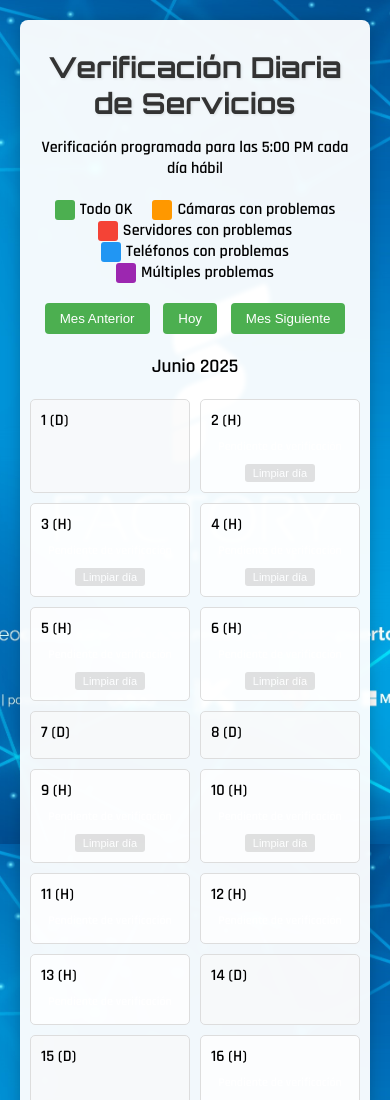
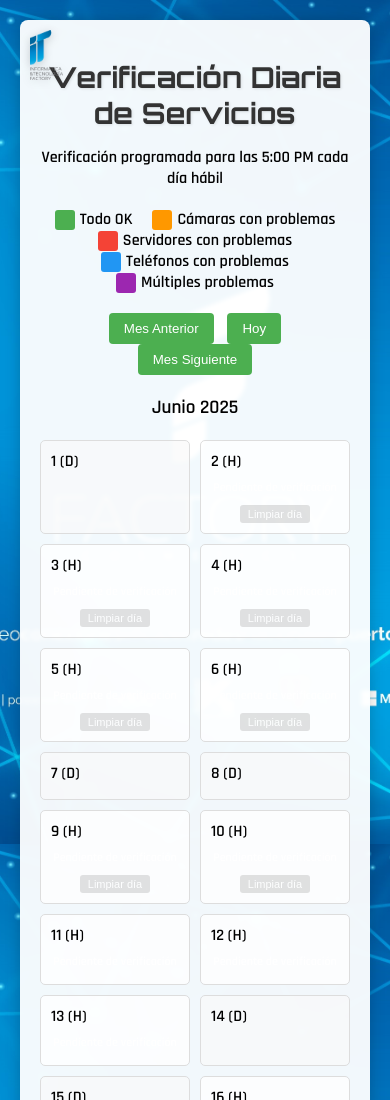
Before and after one commit to Bmorales-cc/calendario, a plain HTML site: page index.html in a window 390 px wide. Shown: the top 1100 px of the page. Drawn offline with Linux system fonts and the light colour scheme.

Commit message:
Add files via upload

```diff
--- a/index.html
+++ b/index.html
@@ -9,6 +9,9 @@
 </head>
 <body>
     <div class="container">
+        <div class="it-logo-container">
+            <img src="./assets/logo-it.png" alt="Logo Departamento IT" class="it-logo">
+        </div>
         <h1>Verificación Diaria de Servicios</h1>
         <p style="text-align: center;">Verificación programada para las 5:00 PM cada día hábil</p>
 
--- a/styles.css
+++ b/styles.css
@@ -244,3 +244,62 @@ button:hover {
         font-size: 1.8em;
     }
 }
+
+/* Estilos para el logo */
+.it-logo-container {
+    position: absolute;
+    top: 15px;
+    left: 15px;
+    z-index: 10;
+}
+
+.it-logo {
+    height: 100px; /* Tamaño más grande */
+    width: auto;
+    transition: all 0.3s ease;
+    filter: drop-shadow(0 2px 4px rgba(0,0,0,0.2));
+}
+
+.it-logo:hover {
+    transform: scale(1.05);
+    opacity: 0.9;
+}
+
+/* Ajuste del contenedor principal */
+.container {
+    position: relative; /* Necesario para posicionamiento absoluto del logo */
+    padding: 20px; /* Mantén tu padding original */
+    /* ... otros estilos existentes del container ... */
+}
+
+/* Envuelve el contenido para evitar solapamientos */
+.content-wrapper {
+    margin-left: 100px; /* Espacio para el logo */
+    min-height: 0; /* Elimina cualquier altura mínima que pueda afectar */
+}
+
+/* Ajustes responsivos */
+@media (max-width: 768px) {
+    .it-logo {
+        height: 60px; /* Tamaño un poco menor en móviles */
+    }
+
+    .content-wrapper {
+        margin-left: 70px;
+    }
+}
+
+@media (max-width: 480px) {
+    .it-logo-container {
+        top: 10px;
+        left: 10px;
+    }
+
+    .it-logo {
+        height: 50px;
+    }
+
+    .content-wrapper {
+        margin-left: 60px;
+    }
+}
```
Also changed, not shown: assets/logo-it.png (added).
